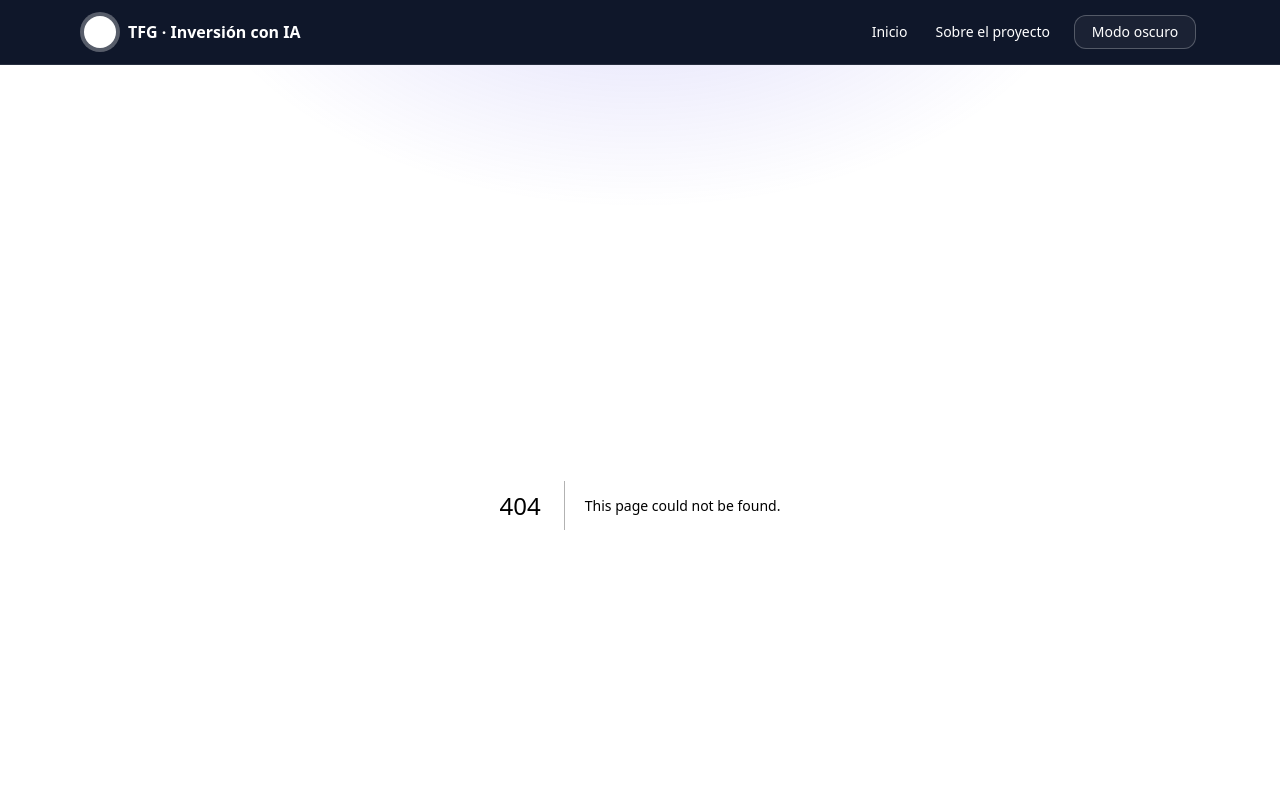
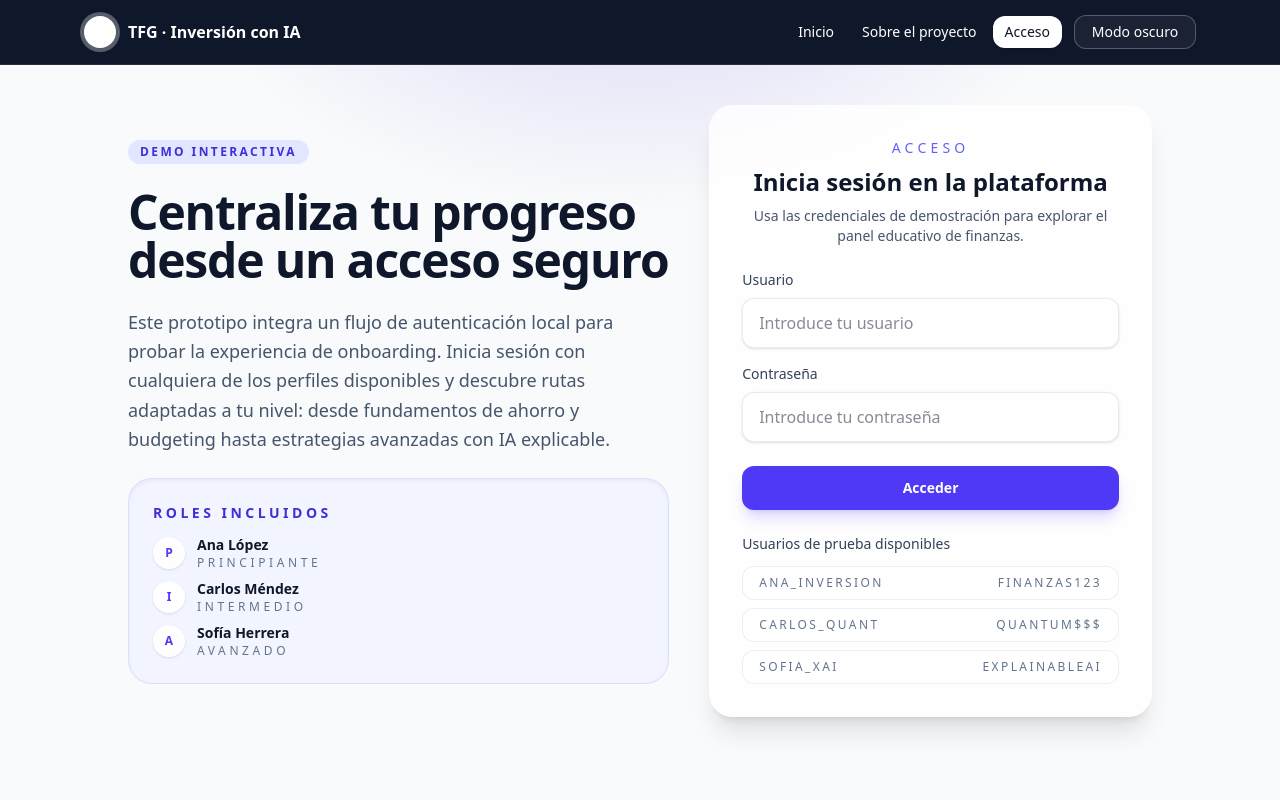
Before and after one commit to MiguelSanchez7/TFG-Informatica, a Next.js app in the folder front-tfg/: page /login in a window 1280 px wide. Before the commit this address had no page. Shown: the top 800 px of the page. Built offline with nearby package versions, Linux system fonts and the light colour scheme.

Commit message:
Add interactive login prototype

```diff
--- /dev/null
+++ b/front-tfg/src/app/login/page.tsx
@@ -0,0 +1,54 @@
+import type { Metadata } from "next";
+import LoginForm from "@/components/auth/LoginForm";
+import { users } from "@/data/mockUsers";
+
+export const metadata: Metadata = {
+  title: "Iniciar sesión | TFG Inversión con IA",
+  description:
+    "Accede a la plataforma educativa de finanzas con los usuarios de demostración.",
+};
+
+export default function LoginPage() {
+  return (
+    <section className="mx-auto grid max-w-5xl gap-10 lg:grid-cols-[1.1fr_0.9fr] lg:items-center">
+      <div className="space-y-6">
+        <span className="inline-flex items-center gap-2 rounded-full bg-indigo-100 px-3 py-1 text-xs font-semibold uppercase tracking-[0.2em] text-indigo-700 dark:bg-indigo-500/20 dark:text-indigo-200">
+          Demo interactiva
+        </span>
+        <h1 className="text-4xl font-bold tracking-tight text-slate-900 dark:text-white sm:text-5xl">
+          Centraliza tu progreso desde un acceso seguro
+        </h1>
+        <p className="text-lg leading-relaxed text-slate-600 dark:text-slate-300">
+          Este prototipo integra un flujo de autenticación local para probar la
+          experiencia de onboarding. Inicia sesión con cualquiera de los perfiles
+          disponibles y descubre rutas adaptadas a tu nivel: desde fundamentos de
+          ahorro y budgeting hasta estrategias avanzadas con IA explicable.
+        </p>
+        <div className="rounded-3xl border border-indigo-200/60 bg-indigo-50/70 p-6 text-sm text-indigo-900 shadow-inner dark:border-indigo-500/40 dark:bg-indigo-500/10 dark:text-indigo-100">
+          <p className="font-semibold uppercase tracking-[0.25em] text-indigo-700 dark:text-indigo-200">
+            Roles incluidos
+          </p>
+          <ul className="mt-3 space-y-2">
+            {users.map((user) => (
+              <li key={user.username} className="flex items-center gap-3">
+                <span className="inline-flex h-8 w-8 items-center justify-center rounded-full bg-white/90 text-xs font-semibold text-indigo-600 shadow-sm dark:bg-indigo-500/30 dark:text-indigo-100">
+                  {user.role.charAt(0).toUpperCase()}
+                </span>
+                <div>
+                  <p className="font-semibold text-slate-900 dark:text-white">
+                    {user.name}
+                  </p>
+                  <p className="text-xs uppercase tracking-[0.3em] text-slate-500 dark:text-slate-300">
+                    {user.role}
+                  </p>
+                </div>
+              </li>
+            ))}
+          </ul>
+        </div>
+      </div>
+
+      <LoginForm />
+    </section>
+  );
+}
--- a/front-tfg/src/components/Navbar.tsx
+++ b/front-tfg/src/components/Navbar.tsx
@@ -6,6 +6,7 @@ import { usePathname } from "next/navigation";
 const links = [
   { href: "/", label: "Inicio" },
   { href: "/about", label: "Sobre el proyecto" },
+  { href: "/login", label: "Acceso" },
 ];
 
 export default function Navbar() {
--- a/front-tfg/src/components/ThemeToggle.tsx
+++ b/front-tfg/src/components/ThemeToggle.tsx
@@ -2,26 +2,28 @@
 
 import { useEffect, useState } from "react";
 
+const getPreferredTheme = () => {
+  if (typeof window === "undefined") return false;
+  const stored = localStorage.getItem("theme");
+  const prefersDark = window.matchMedia("(prefers-color-scheme: dark)").matches;
+  return (stored ?? (prefersDark ? "dark" : "light")) === "dark";
+};
+
+const isClient = typeof window !== "undefined";
+
 export default function ThemeToggle() {
-  const [mounted, setMounted] = useState(false);
-  const [isDark, setIsDark] = useState(false);
+  const [isDark, setIsDark] = useState<boolean>(getPreferredTheme);
 
   useEffect(() => {
-    setMounted(true);
-    const stored = localStorage.getItem("theme");
-    const prefersDark = window.matchMedia("(prefers-color-scheme: dark)").matches;
-    const initial = stored ?? (prefersDark ? "dark" : "light");
-    const darkMode = initial === "dark";
-    document.documentElement.classList.toggle("dark", darkMode);
-    setIsDark(darkMode);
-  }, []);
+    if (!isClient) return;
+    document.documentElement.classList.toggle("dark", isDark);
+    localStorage.setItem("theme", isDark ? "dark" : "light");
+  }, [isDark]);
 
-  if (!mounted) return null;
+  if (!isClient) return null;
 
   const toggle = () => {
-    const newIsDark = document.documentElement.classList.toggle("dark");
-    localStorage.setItem("theme", newIsDark ? "dark" : "light");
-    setIsDark(newIsDark);
+    setIsDark((prev) => !prev);
   };
 
   const base =
--- /dev/null
+++ b/front-tfg/src/components/auth/LoginForm.tsx
@@ -0,0 +1,144 @@
+"use client";
+
+import { FormEvent, useMemo, useState } from "react";
+import { users } from "@/data/mockUsers";
+
+export default function LoginForm() {
+  const [username, setUsername] = useState("");
+  const [password, setPassword] = useState("");
+  const [status, setStatus] = useState<"idle" | "success" | "error">("idle");
+  const [activeUser, setActiveUser] = useState<(typeof users)[number] | null>(
+    null,
+  );
+
+  const credentialsMap = useMemo(() => {
+    return users.reduce((map, user) => {
+      map.set(user.username.toLowerCase(), user);
+      return map;
+    }, new Map<string, (typeof users)[number]>());
+  }, []);
+
+  const handleSubmit = (event: FormEvent<HTMLFormElement>) => {
+    event.preventDefault();
+
+    const user = credentialsMap.get(username.trim().toLowerCase());
+    if (!user || user.password !== password) {
+      setStatus("error");
+      setActiveUser(null);
+      return;
+    }
+
+    setActiveUser(user);
+    setStatus("success");
+  };
+
+  const handleReset = () => {
+    setUsername("");
+    setPassword("");
+    setStatus("idle");
+    setActiveUser(null);
+  };
+
+  return (
+    <div className="mx-auto flex w-full max-w-md flex-col gap-6 rounded-3xl border border-white/10 bg-white/80 p-8 shadow-xl backdrop-blur dark:border-white/5 dark:bg-[#0b132f]/80">
+      <header className="space-y-2 text-center">
+        <p className="text-sm font-medium uppercase tracking-[0.3em] text-indigo-500 dark:text-indigo-300">
+          Acceso
+        </p>
+        <h1 className="text-2xl font-semibold text-slate-900 dark:text-white">
+          Inicia sesión en la plataforma
+        </h1>
+        <p className="text-sm text-slate-600 dark:text-slate-300">
+          Usa las credenciales de demostración para explorar el panel educativo
+          de finanzas.
+        </p>
+      </header>
+
+      <form onSubmit={handleSubmit} className="flex flex-col gap-4">
+        <div className="flex flex-col gap-2">
+          <label htmlFor="username" className="text-sm font-medium text-slate-700 dark:text-slate-200">
+            Usuario
+          </label>
+          <input
+            id="username"
+            name="username"
+            value={username}
+            onChange={(event) => setUsername(event.target.value)}
+            className="w-full rounded-xl border border-slate-200/80 bg-white px-4 py-3 text-base text-slate-900 shadow-sm transition focus:border-indigo-500 focus:outline-none focus:ring-2 focus:ring-indigo-200 dark:border-white/10 dark:bg-[#111a3a] dark:text-white dark:focus:border-indigo-400 dark:focus:ring-indigo-500/30"
+            placeholder="Introduce tu usuario"
+            autoComplete="username"
+            required
+          />
+        </div>
+
+        <div className="flex flex-col gap-2">
+          <label htmlFor="password" className="text-sm font-medium text-slate-700 dark:text-slate-200">
+            Contraseña
+          </label>
+          <input
+            id="password"
+            name="password"
+            type="password"
+            value={password}
+            onChange={(event) => setPassword(event.target.value)}
+            className="w-full rounded-xl border border-slate-200/80 bg-white px-4 py-3 text-base text-slate-900 shadow-sm transition focus:border-indigo-500 focus:outline-none focus:ring-2 focus:ring-indigo-200 dark:border-white/10 dark:bg-[#111a3a] dark:text-white dark:focus:border-indigo-400 dark:focus:ring-indigo-500/30"
+            placeholder="Introduce tu contraseña"
+            autoComplete="current-password"
+            required
+          />
+        </div>
+
+        <button
+          type="submit"
+          className="mt-2 inline-flex items-center justify-center rounded-xl bg-indigo-600 px-4 py-3 text-sm font-semibold text-white shadow-lg shadow-indigo-600/20 transition hover:bg-indigo-500 focus:outline-none focus:ring-2 focus:ring-indigo-400 focus:ring-offset-2 focus:ring-offset-slate-100 dark:bg-indigo-500 dark:hover:bg-indigo-400 dark:focus:ring-indigo-400/80 dark:focus:ring-offset-[#0b1020]"
+        >
+          Acceder
+        </button>
+      </form>
+
+      <div className="space-y-3 text-sm text-slate-600 dark:text-slate-300">
+        <p className="font-medium text-slate-700 dark:text-slate-100">
+          Usuarios de prueba disponibles
+        </p>
+        <ul className="grid gap-2">
+          {users.map((user) => (
+            <li
+              key={user.username}
+              className="flex items-center justify-between rounded-xl border border-slate-200/70 bg-white px-4 py-2 text-left text-xs font-medium uppercase tracking-[0.2em] text-slate-500 dark:border-white/10 dark:bg-[#111a3a] dark:text-slate-300"
+            >
+              <span>{user.username}</span>
+              <span>{user.password}</span>
+            </li>
+          ))}
+        </ul>
+      </div>
+
+      {status === "success" && activeUser ? (
+        <div className="rounded-2xl border border-emerald-200 bg-emerald-50 p-4 text-sm text-emerald-700 dark:border-emerald-500/40 dark:bg-emerald-500/10 dark:text-emerald-200">
+          <p className="font-semibold">¡Bienvenido, {activeUser.name}!</p>
+          <p className="mt-1 text-xs text-emerald-600 dark:text-emerald-200/80">
+            Ya puedes continuar con los retos personalizados según tu nivel de
+            conocimiento financiero.
+          </p>
+        </div>
+      ) : null}
+
+      {status === "error" ? (
+        <div className="rounded-2xl border border-rose-300 bg-rose-50 p-4 text-sm text-rose-700 dark:border-rose-500/40 dark:bg-rose-500/10 dark:text-rose-200">
+          <p className="font-semibold">Credenciales no válidas</p>
+          <p className="mt-1 text-xs text-rose-600 dark:text-rose-200/80">
+            Revisa el usuario y la contraseña. Puedes consultar los accesos de
+            prueba superiores.
+          </p>
+          <button
+            type="button"
+            onClick={handleReset}
+            className="mt-3 inline-flex items-center justify-center rounded-lg bg-rose-600 px-3 py-1.5 text-xs font-semibold uppercase tracking-[0.2em] text-white transition hover:bg-rose-500 focus:outline-none focus:ring-2 focus:ring-rose-400/70 focus:ring-offset-2 focus:ring-offset-rose-50 dark:bg-rose-500 dark:hover:bg-rose-400 dark:focus:ring-rose-400/50 dark:focus:ring-offset-[#0b1020]"
+          >
+            Intentar de nuevo
+          </button>
+        </div>
+      ) : null}
+    </div>
+  );
+}
--- /dev/null
+++ b/front-tfg/src/data/mockUsers.ts
@@ -0,0 +1,27 @@
+export type MockUser = {
+  username: string;
+  password: string;
+  name: string;
+  role: "principiante" | "intermedio" | "avanzado";
+};
+
+export const users: MockUser[] = [
+  {
+    username: "ana_inversion",
+    password: "finanzas123",
+    name: "Ana López",
+    role: "principiante",
+  },
+  {
+    username: "carlos_quant",
+    password: "quantum$$$",
+    name: "Carlos Méndez",
+    role: "intermedio",
+  },
+  {
+    username: "sofia_xai",
+    password: "explainableAI",
+    name: "Sofía Herrera",
+    role: "avanzado",
+  },
+];
```
